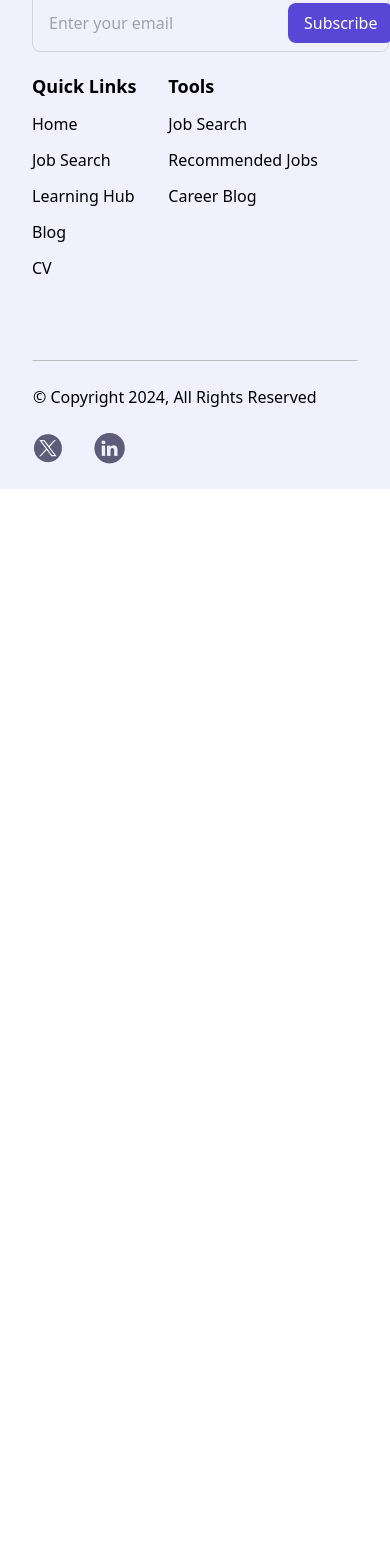
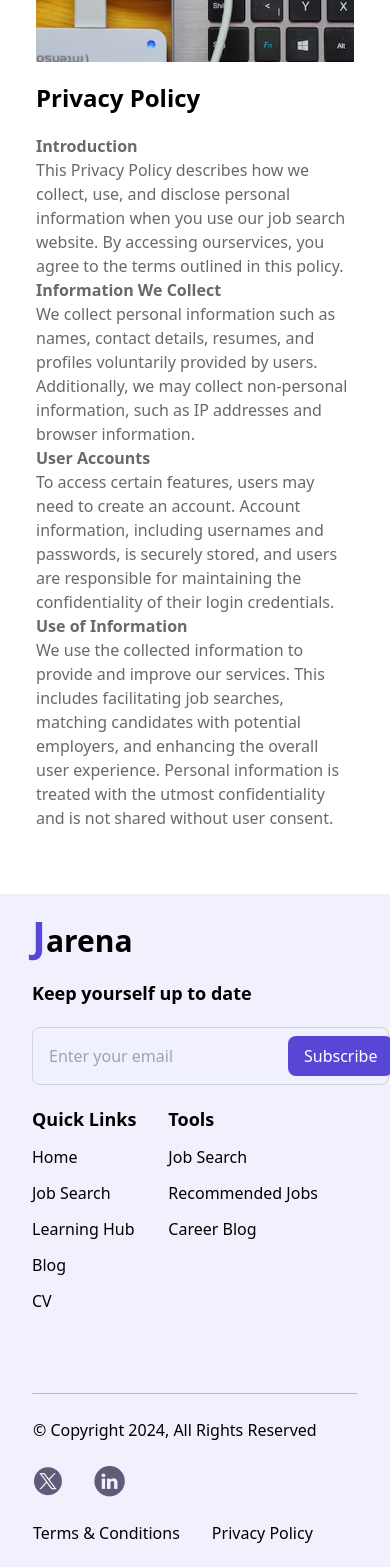
Before and after one commit to SamsonI95/Jarena, a React (Vite) app: page /privacy-policy in a window 390 px wide. Shown: the part 240-1807 px from the top of the page. Before the commit the page ends 844 px from the top, so only its background shows below. Built offline with nearby package versions, Linux system fonts and the light colour scheme.

Commit message:
Terms of Service and Privacy Policy pages updates

```diff
--- a/src/App.jsx
+++ b/src/App.jsx
@@ -5,6 +5,8 @@ import "./App.css"
 
 //Page(s)
 import HomePage from "./components/pages/HomePage";
+import ToS from "./components/pages/ToS";
+import PP from "./components/pages/PP";
 
 //Page Component(s)
 import Header from "./components/page components/Header";
@@ -17,6 +19,8 @@ function App() {
         <Header />
         <Routes>
           <Route path="/" element={<HomePage />} />
+          <Route path="/terms-of-service" element={<ToS />} />
+          <Route path="/privacy-policy" element={<PP />} />
         </Routes>
         <Footer />
       </Router>
--- /dev/null
+++ b/src/components/card components/PPcomponent.jsx
@@ -0,0 +1,16 @@
+import React from "react";
+
+const PPcomponent = ({ pdata }) => {
+  return (
+    <ul>
+      {pdata.map((p, index) => (
+        <li key={index} className="text-[#6B6868]">
+          <h3 className="font-bold">{p.title}</h3>
+          <p>{p.description}</p>
+        </li>
+      ))}
+    </ul>
+  );
+};
+
+export default PPcomponent;
--- /dev/null
+++ b/src/components/card components/ToScomponent.jsx
@@ -0,0 +1,15 @@
+import React from "react";
+
+const ToScomponent = ({ data }) => {
+  return (
+    <ol className="list-decimal space-y-2 text-[#6B6868]">
+      {data.map((item, index) => (
+        <li key={index}>
+          <strong>{item.title}:</strong> {item.description}
+        </li>
+      ))}
+    </ol>
+  );
+};
+
+export default ToScomponent;
--- /dev/null
+++ b/src/components/data/PPData.json
@@ -0,0 +1,18 @@
+[
+  {
+    "title": "Introduction",
+    "description": "This Privacy Policy describes how we collect, use, and disclose personal information when you use our job search website. By accessing ourservices, you agree to the terms outlined in this policy."
+  },
+  {
+    "title": "Information  We Collect ",
+    "description": "We collect personal information such as names, contact details, resumes, and profiles voluntarily provided by users. Additionally, we may collect non-personal information, such as IP addresses and browser information."
+  },
+  {
+    "title": "User Accounts",
+    "description": "To access certain features, users may need to create an account. Account information, including usernames and passwords, is securely stored, and users are responsible for maintaining the confidentiality of their login credentials."
+  },
+  {
+    "title": "Use of Information",
+    "description": "We use the collected information to provide and improve our services. This includes facilitating job searches, matching candidates with potential employers, and enhancing the overall user experience. Personal information is treated with the utmost confidentiality and is not shared without user consent."
+  }
+]
--- /dev/null
+++ b/src/components/data/ToSData.json
@@ -0,0 +1,58 @@
+[
+  {
+    "title": "Acceptance of Terms",
+    "description": "By accessing and using our job search website, you agree to abide by these Terms and Conditions. If you do not agree with any part of these terms, please refrain from using the site."
+  },
+  {
+    "title": "User Eligibility",
+    "description": "Users must be at least 18 years old to access our services. By using the website, you confirm that you are of legal age."
+  },
+  {
+    "title": "Account Responsibility",
+    "description": "Users are responsible for maintaining the confidentiality of their account information, including usernames and passwords. Any activity that occurs under your account is your responsibility."
+  },
+  {
+    "title": "Job Postings",
+    "description": "Job postings on our website are subject to approval. We reserve the right to reject or remove any job posting that violates our guidelines or is deemed inappropriate."
+  },
+  {
+    "title": "User Content",
+    "description": "Users may submit resumes, profiles, and other content. By doing so, you grant us the right to display and share this information with potential employers."
+  },
+  {
+    "title": "Privacy Policy",
+    "description": "Our Privacy Policy outlines how we collect, use, and share user information. By using the website, you agree to the terms outlined in our Privacy Policy."
+  },
+  {
+    "title": "Job Applications",
+    "description": "Users understand that submitting applications through our website does not guarantee employment. Employers have the sole discretion to evaluate and select candidates."
+  },
+  {
+    "title": "Prohibited Activities",
+    "description": "Users agree not to engage in activities that could harm the website or interfere with its functionality. This includes but is not limited to hacking, data mining, or any unauthorized access."
+  },
+  {
+    "title": "Intellectual Property",
+    "description": "All content on the website, including logos, text, and graphics, is the property of the website owner. Users may not reproduce, distribute, or use this content without permission."
+  },
+  {
+    "title": "Termination of Services",
+    "description": "We reserve the right to terminate or suspend services at our discretion. Users violating these Terms and Conditions may face account suspension or termination."
+  },
+  {
+    "title": "Changes to Terms",
+    "description": "We reserve the right to modify these Terms and Conditions at any time. Users will be notified of changes, and continued use of the website implies acceptance of the updated terms."
+  },
+  {
+    "title": "Disclaimer of Warranties",
+    "description": "We provide the website on an \"as is\" basis. We do not guarantee the accuracy, completeness, or reliability of the information on the site."
+  },
+  {
+    "title": "Limitation of Liability",
+    "description": "We are not liable for any direct, indirect, or consequential damages arising from the use or inability to use our website."
+  },
+  {
+    "title": "Governing Law",
+    "description": "These Terms and Conditions are governed by and construed in accordance with the laws of the Federal Republic of Nigeria. By using our job search website, you agree to these Terms and Conditions. If you have any questions or concerns, please contact us at [+8976546433]."
+  }
+]
--- a/src/components/page components/Footer.jsx
+++ b/src/components/page components/Footer.jsx
@@ -90,6 +90,14 @@ const Footer = () => {
               <img src={LinkedInIcon} alt="linkedin-logo" />
             </Link>
           </div>
+          <div className="flex items-center mt-6 space-x-[32px]">
+            <Link to="/terms-of-service">
+              <p>Terms & Conditions</p>
+            </Link>
+            <Link to="/privacy-policy">
+              <p>Privacy Policy</p>
+            </Link>
+          </div>
         </section>
       </div>
     </>
--- /dev/null
+++ b/src/components/pages/PP.jsx
@@ -0,0 +1,25 @@
+//App
+import React from "react";
+
+//Component
+import PPcomponent from "../card components/PPcomponent";
+
+//Data
+import PPData from "../data/PPData.json";
+
+//Image
+import PPImage from "../../../public/assets/PPImage.png";
+
+const PP = () => {
+  return (
+    <>
+      <div className="px-9 lg:px-[100px] mb-[4rem] lg:mb-[7rem]">
+        <img src={PPImage} alt="PPimage" />
+        <h3 className="text-2xl font-bold my-5">Privacy Policy</h3>
+        <PPcomponent pdata={PPData} />
+      </div>
+    </>
+  );
+};
+
+export default PP;
--- /dev/null
+++ b/src/components/pages/ToS.jsx
@@ -0,0 +1,25 @@
+//App
+import React from "react";
+
+//Component
+import ToScomponent from "../card components/ToScomponent";
+
+//Data
+import ToSData from "../data/ToSData.json";
+
+//Image
+import ToSp from "../../../public/assets/ToSp.png";
+
+const ToS = () => {
+  return (
+    <>
+      <div className="px-9 lg:px-[100px] mb-[4rem] lg:mb-[7rem]">
+        <img src={ToSp} alt="ToSimage" />
+        <h3 className="text-2xl font-bold my-5">Terms of Service</h3>
+        <ToScomponent data={ToSData}/>
+      </div>
+    </>
+  );
+};
+
+export default ToS;
```
Also changed, not shown: public/assets/PPImage.png (added), public/assets/ToSp.png (added).
